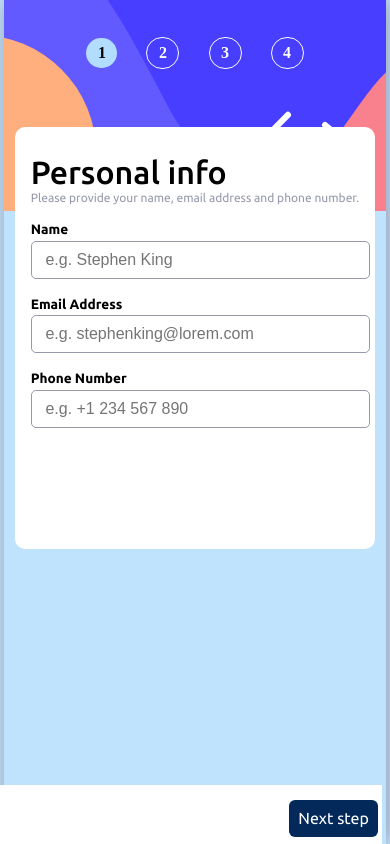
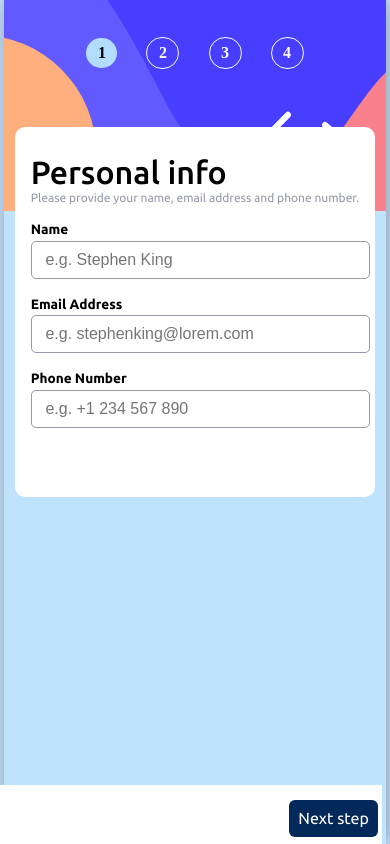
Before and after one commit to Thapelo12345/react-form, a React (Create React App) app: page / in a window 390 px wide. Built offline with nearby package versions, Linux system fonts and the light colour scheme; a web font is replaced by a local one.

Commit message:
update mobile

```diff
--- a/src/styles/classes.css
+++ b/src/styles/classes.css
@@ -4,7 +4,6 @@
     width: 64%;
     min-width: 270px;
     height: 100%;
-    min-height: 410px;
     padding-left: 4%;
     margin: 0 5%;
 }
@@ -17,7 +16,7 @@
         top: 15%;
         left: 3%;
         width: 90%;
-        height: 50%;
+        height: fit-content;
         margin: 0;
         background-color: white;
         border-radius: 10px;
```
